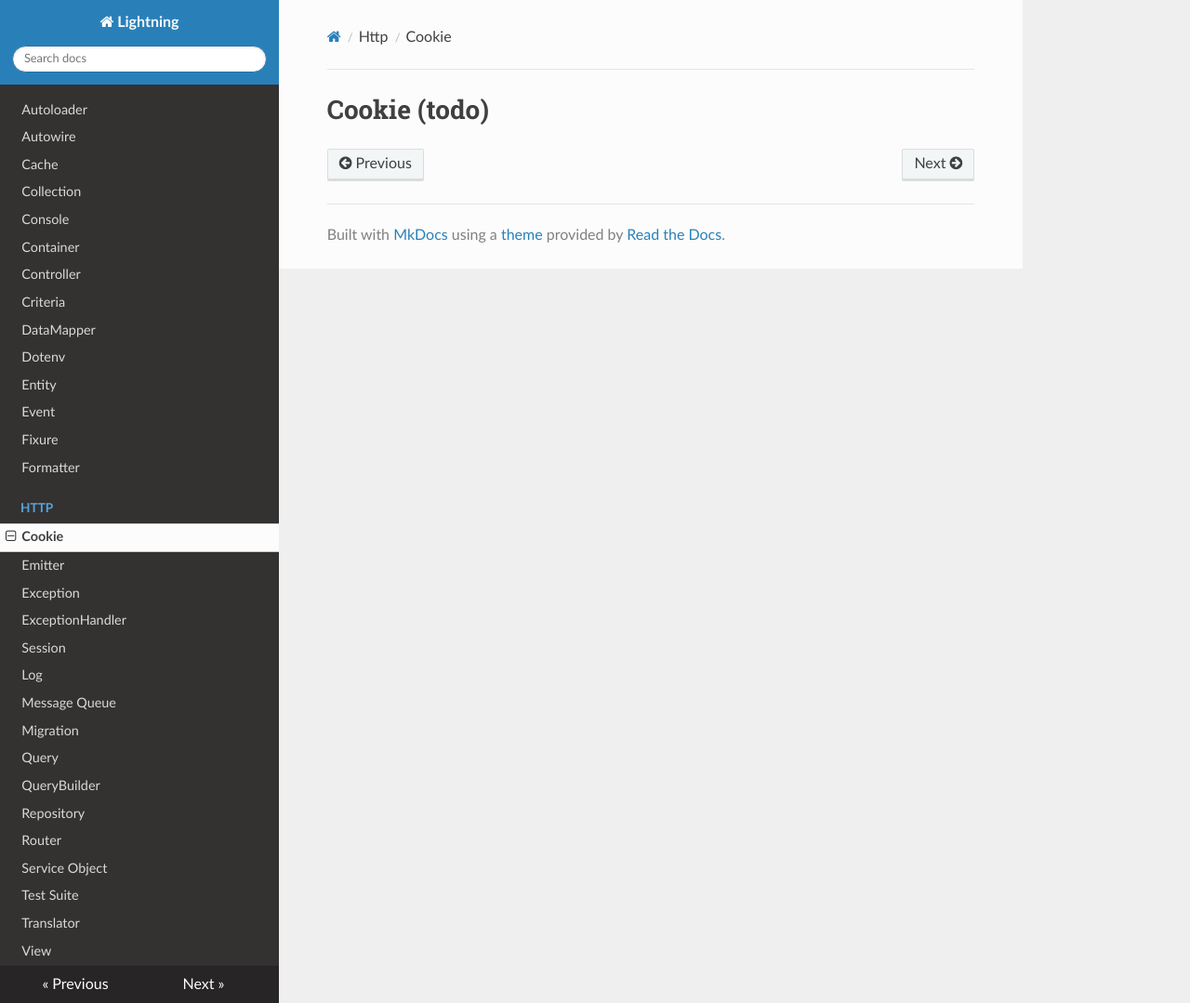
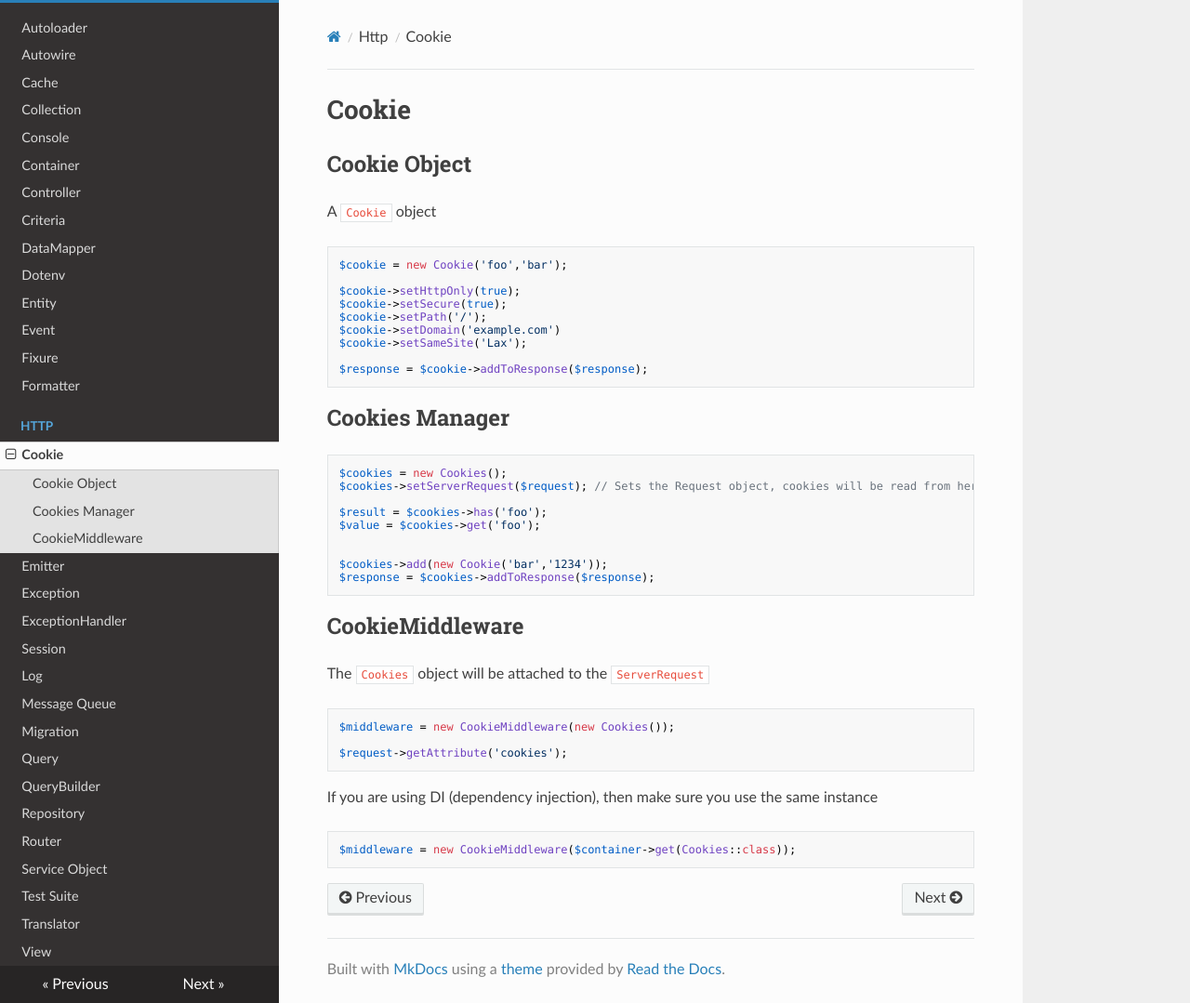
Before and after one commit to jamielsharief/lightning, an MkDocs documentation site: the page built from docs/http/cookie.md, in a window 1280 px wide and 1079 px high. Shown: the whole window at 93% size. Built offline with MkDocs 1.6.1, drawn with Linux system fonts in a browser that asks for light colours; nearby versions of some CDN libraries.

````diff
--- a/docs/http/cookie.md
+++ b/docs/http/cookie.md
@@ -1 +1,48 @@
-# Cookie (todo)
+# Cookie
+
+
+## Cookie Object
+
+A `Cookie` object
+
+```php
+$cookie = new Cookie('foo','bar');
+
+$cookie->setHttpOnly(true);
+$cookie->setSecure(true);
+$cookie->setPath('/');
+$cookie->setDomain('example.com')
+$cookie->setSameSite('Lax');
+
+$response = $cookie->addToResponse($response);
+```
+
+## Cookies Manager
+
+```php
+$cookies = new Cookies();
+$cookies->setServerRequest($request); // Sets the Request object, cookies will be read from here
+
+$result = $cookies->has('foo');
+$value = $cookies->get('foo');
+
+
+$cookies->add(new Cookie('bar','1234'));
+$response = $cookies->addToResponse($response);
+```
+
+## CookieMiddleware
+
+The `Cookies` object will be attached to the `ServerRequest`
+
+```php
+$middleware = new CookieMiddleware(new Cookies());
+
+$request->getAttribute('cookies');
+```
+
+If you are using DI (dependency injection), then make sure you use the same instance
+
+```php
+$middleware = new CookieMiddleware($container->get(Cookies::class));
+```
````
Also changed, not shown: 2 other files.
